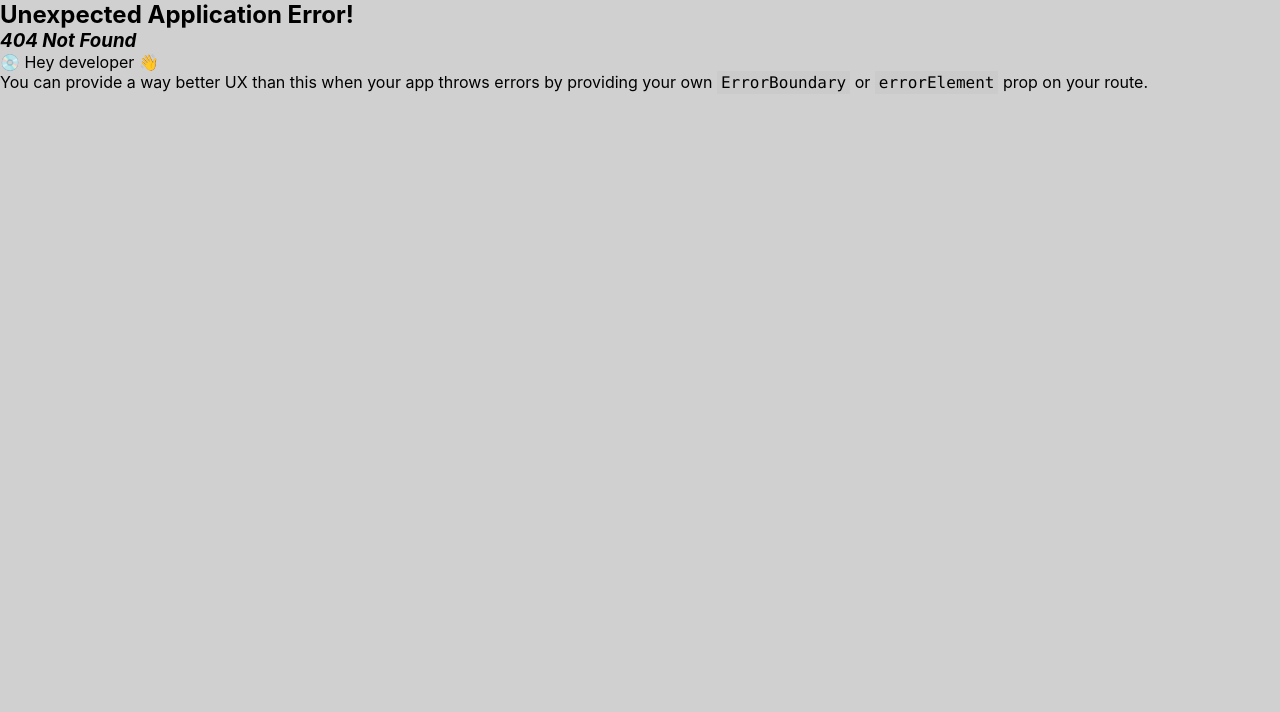
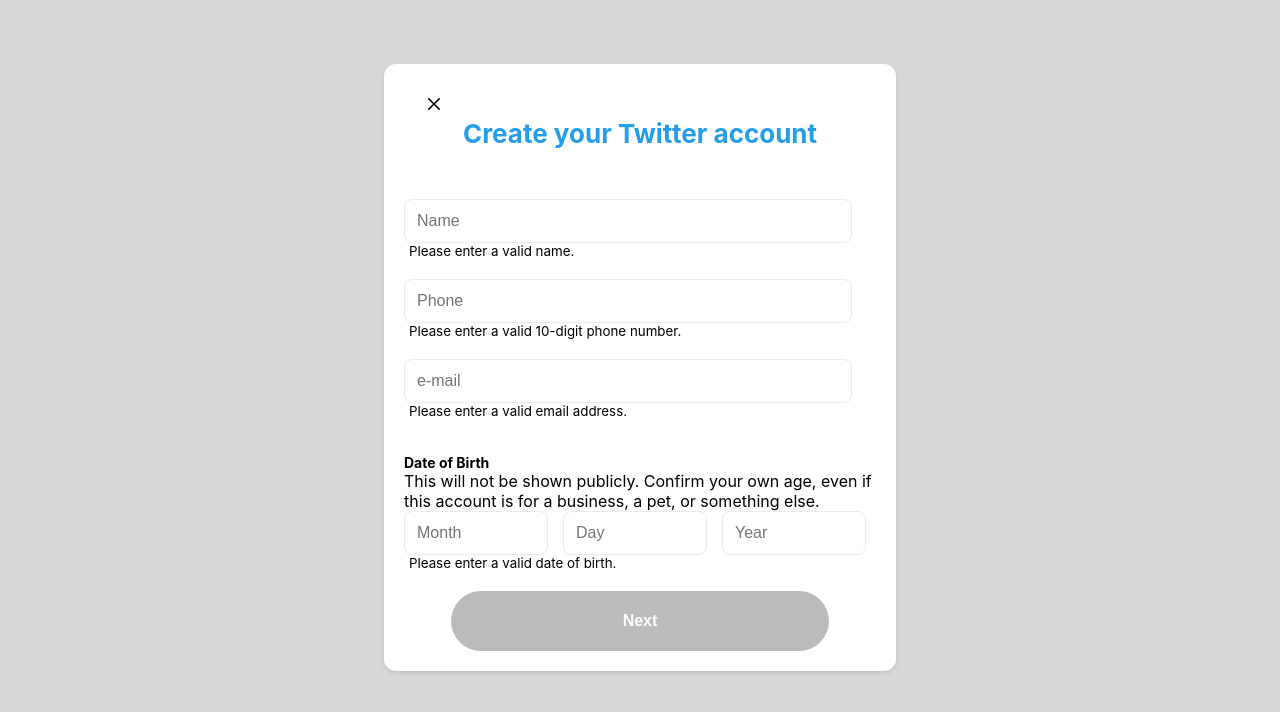
Before and after one commit to Zeeshan00-7/TWITTER-CLONE, a React (Create React App) app: page /loginform in a window 1280 px wide. Before the commit this address had no page. Shown: the top 712 px of the page. Built offline with nearby package versions, Linux system fonts and the light colour scheme.

Commit message:
adding routing and login form

```diff
--- a/src/pages/Home/home.js
+++ b/src/pages/Home/home.js
@@ -2,7 +2,7 @@
 
 const Home = () => {
   return (
-    <div></div>
+    <div> This is home Page</div>
   )
 }
 
--- /dev/null
+++ b/src/pages/LoginForm/loginform.css
@@ -0,0 +1,120 @@
+
+.signup-container {
+  max-width: 40%;
+  max-height: 60%;
+  margin: 0 auto;
+  margin-top: 5%;
+  padding: 20px;
+  background-color: #fff;
+  border-radius: 12px;
+  box-shadow: 0 2px 4px rgba(0, 0, 0, 0.1);
+  display: flex;
+  flex-direction: column;
+  align-items: center;
+  justify-content: space-between;
+}
+.head{
+  width: 100%;
+
+  padding: 10px 0px 0px 20px;
+}
+.cut{
+  font-size: 20px;
+}
+.signup-container h1 {
+  font-size: 26px;
+  font-weight: bold;
+  color: #249eeb;
+  margin-bottom: 50px;
+
+}
+
+.form-group {
+  margin-bottom: 20px;
+  display: flex;
+  flex-direction: column;
+}
+
+label {
+  font-size: 14px;
+  font-weight: bold;
+  color: #000000;
+  margin-top: 15px;
+  text-align: start;
+}
+
+input {
+  width: 95%;
+  padding: 12px;
+  font-size: 16px;
+  border-radius: 8px;
+  border: 1px solid #e6ecf0;
+}
+
+input:focus {
+  outline: none;
+  border-color: #1da1f2;
+  box-shadow: 0 0 0 3px rgba(29, 161, 242, 0.3);
+}
+
+.dob-group {
+  display: flex;
+  gap: 5px;
+  width: 100%;
+}
+
+.dob-group input {
+  flex: 1;
+  margin-right: 10px;
+}
+
+button {
+  display: block;
+  margin: auto;
+  width: 80%;
+  height: 60px;
+  padding: 12px;
+  font-size: 16px;
+  font-weight: bold;
+  color: #fff;
+  background-color: #1da1f2;
+  border: none;
+  border-radius: 100px;
+  cursor: pointer;
+}
+
+button:hover {
+  background-color: #0c8de4;
+}
+
+button:disabled {
+  background-color: #bbb;
+  cursor: not-allowed;
+}
+
+.button-wrapper {
+  position: relative;
+}
+
+.button-wrapper::before {
+  content: '';
+  position: absolute;
+  top: 50%;
+  left: 50%;
+  transform: translate(-50%, -50%);
+  height: 3px;
+  width: 100%;
+  background-color: #e6ecf0;
+}
+
+.button-wrapper button {
+  position: relative;
+  z-index: 1;
+}
+
+.button-wrapper button:hover {
+  background-color: #1da1f2;
+}
+.signup-container small{
+  margin-left: 5px;
+}
--- /dev/null
+++ b/src/pages/LoginForm/loginform.js
@@ -0,0 +1,138 @@
+import  { useState } from 'react';
+import './loginform.css'
+import { RxCross2 } from "react-icons/rx";
+import { useNavigate } from 'react-router-dom';
+
+const LoginForm = () => {
+
+
+  const navigate = useNavigate()
+  function backTo(){
+    navigate('/signup')
+  }
+
+
+  const [name, setName] = useState('');
+  const [phone, setPhone] = useState('');
+  const [email, setEmail] = useState('');
+  const [month, setMonth] = useState('');
+  const [date, setDate] = useState('');
+  const [year, setYear] = useState('');
+  const handleSubmit = (e) => {
+    e.preventDefault();
+  };
+
+  const validateName = (input) => {
+    return input.trim().length > 0;
+  };
+
+  const validatePhone = (input) => {
+    const phoneRegex = /^\d{10}$/;
+    return phoneRegex.test(input);
+  };
+
+  const validateEmail = (input) => {
+    const emailRegex = /^[^\s@]+@[^\s@]+\.[^\s@]+$/;
+    return emailRegex.test(input);
+  };
+
+  const validateDate = (input) => {
+    const parsedDate = new Date(input);
+    return !isNaN(parsedDate);
+  };
+
+  const isFormValid = () => {
+    return (
+      validateName(name) &&
+      validatePhone(phone) &&
+      validateEmail(email) &&
+      validateDate(`${month} ${date} ${year}`)
+    );
+  };
+
+
+
+
+  return (
+
+     <div className="signup-container">
+      <header className="head">
+             <RxCross2 onClick={backTo} className="cut"/>
+      </header>
+      <h1>Create your Twitter account</h1>
+      <form onSubmit={handleSubmit}>
+        <div className="form-group">
+          <input
+            type="text"
+            id="name"
+            placeholder='Name'
+            value={name}
+            onChange={(e) => setName(e.target.value)}
+            required
+          />
+          {!validateName(name)? <small>Please enter a valid name.</small> : ''}
+          {/* we can change the condition according to our needs */}
+        </div>
+        <div className="form-group">
+          <input
+            type="tel"
+            id="phone"
+            placeholder='Phone'
+            value={phone}
+            onChange={(e) => setPhone(e.target.value)}
+            required
+          />
+          {!validatePhone(phone) && <small>Please enter a valid 10-digit phone number.</small>}
+        </div>
+        <div className="form-group">
+          <input
+            type="email"
+            id="email"
+            placeholder='e-mail'
+            value={email}
+            onChange={(e) => setEmail(e.target.value)}
+            required
+          />
+          {!validateEmail(email) && <small>Please enter a valid email address.</small>}
+        </div>
+        <div className="form-group">
+          <label>Date of Birth</label>
+          <p className="dob-disclaimer">
+            This will not be shown publicly. Confirm your own age, even if this account is for a business, a pet, or something else.
+          </p>
+          <div className="dob-group">
+            <input
+              type="text"
+              placeholder="Month"
+              value={month}
+              onChange={(e) => setMonth(e.target.value)}
+              required
+            />
+            <input
+              type="text"
+              placeholder="Day"
+              value={date}
+              onChange={(e) => setDate(e.target.value)}
+              required
+            />
+            <input
+              type="text"
+              placeholder="Year"
+              value={year}
+              onChange={(e) => setYear(e.target.value)}
+              required
+            />
+          </div>
+          {!validateDate(`${month} ${date} ${year}`) && <small>Please enter a valid date of birth.</small>}
+
+        </div>
+        <button type="submit" disabled={!isFormValid()}>
+          Next
+        </button>
+      </form>
+    </div>
+  );
+};
+
+
+export default LoginForm;
--- a/src/pages/SignIN/signIn.js
+++ b/src/pages/SignIN/signIn.js
@@ -15,7 +15,9 @@
 
   const [input,setInput] = useState('');
 
-
+  function forgotPass(){
+    navigate("/forgotPass")
+  }
 
 
   const handleClick = () => {
@@ -45,7 +47,7 @@
         <div><TextField className={styles.outlinedInput}
         label="Phone,email or username" variant="outlined" value={input} onChange={(e) => setInput(e.target.value)}/></div>
         <div className={styles.nextBtn} onClick={handleClick}><span>Next</span></div>
-        <div className={styles.password}><span>Forgot Password?</span></div>
+        <div className={styles.password} onClick={forgotPass}><span >Forgot Password?</span></div>
         <div className={styles.footer}><p>Don't have an account?<button onClick={() => navigate("/signup")}>Sign up</button></p></div>
 
     </div>
--- a/src/pages/SignIN/signIn.module.css
+++ b/src/pages/SignIN/signIn.module.css
@@ -142,8 +142,11 @@
     font-size: 1rem;
     margin-left: 0.2rem;
     color: #1DA1F2;
+    height: 40px;
 }
 .footer button:hover {
+    background-color: #bde4fc;
+
     text-decoration: underline;
     transition: 0.2s ease-in-out;
 }
--- a/src/pages/SignUP/signUp.js
+++ b/src/pages/SignUP/signUp.js
@@ -2,11 +2,32 @@
 import { BsTwitter } from "react-icons/bs";
 import { FcGoogle } from "react-icons/fc";
 import { AiFillApple } from "react-icons/ai";
+import { useNavigate } from 'react-router-dom';
+import { Button  } from '@mui/material';
+import { RxCross2 } from "react-icons/rx";
 
 
 export default function SignUP(){
+
+  const navigate =useNavigate()
+
+  function handleTravel(){
+    navigate('/loginform')
+  }
+  function backToSign(){
+    navigate('/')
+  }
+
+  function backTo(){
+      navigate('/')
+  }
+
+
     return(
        <div className={style.outer}>
+       <header className={style.head}>
+             <RxCross2 onClick={backTo} className={style.cut}/>
+         </header>
         <div className={style.iconT}>
         <BsTwitter className={style.contain}/>
         </div>
@@ -22,10 +43,11 @@
             <h4>Sign Up with Apple</h4>
             </div>
             <p>or</p>
-            <button className={style.btn}>Create account</button>
+            <Button variant="contained" onClick={handleTravel}
+             sx={{width: "40%", borderRadius: "50px", height: "50px"}}>Create account</Button>
             <p className={style.privacy}>By signing up, you agree to the <a href='https://twitter.com/en/tos'>Terms of Service,</a>and <a href='https://twitter.com/en/privacy'>Privacy Policy</a>, including <a href='https://help.twitter.com/en/rules-and-policies/twitter-cookies'>Cookie Use.</a></p>
 
-            <p>have an account already? <span className={style.logText}>Log in</span></p>
+            <p>have an account already? <span className={style.logText} onClick={backToSign}  >Log in</span></p>
 
        </div>
     )
--- a/src/pages/SignUP/signUp.module.css
+++ b/src/pages/SignUP/signUp.module.css
@@ -14,6 +14,14 @@
     border-radius: 20px;
     margin-top: 8vh;
 }
+.head{
+    width: 100%;
+    height: 20px;
+    padding: 20px 0px 0px 20px;
+  }
+  .cut{
+    font-size: 20px;
+  }
 .iconT{
     margin: 30px;
     color: rgb(38, 166, 217);
--- /dev/null
+++ b/src/pages/forgotPass/forgotPass.js
@@ -0,0 +1,33 @@
+import style from './forgotPass.module.css'
+import { BsTwitter } from "react-icons/bs";
+import { RxCross2 } from "react-icons/rx";
+import { SiBackblaze } from 'react-icons/si';
+import { useNavigate } from 'react-router-dom';
+import TextField from '@mui/material/TextField';
+import { Button  } from '@mui/material';
+
+export default function ForgotPass(){
+
+    const navigating= useNavigate()
+    function backTo(){
+        navigating('/')
+    }
+    return(
+        <div className={style.outer}>
+            <header className={style.head}>
+             <RxCross2 onClick={backTo} className={style.cut}/>
+             </header>
+             <BsTwitter className={style.twitIcon}/>
+
+             <h1>Set new Password</h1>
+
+             <TextField id="outlined-basic" label="new Password" variant="outlined"
+             sx={{ width: "60%" }}/>
+             <TextField id="outlined-basic" label="connfirm new password" variant="outlined"
+             sx={{ width: "60%" }}/>
+             <Button variant="contained"
+             sx={{width: "60%", borderRadius: "50px"}}
+             >Proceed</Button>
+        </div>
+    )
+}
--- /dev/null
+++ b/src/pages/forgotPass/forgotPass.module.css
@@ -0,0 +1,30 @@
+body{
+  background-color: rgb(217, 216, 216);
+}
+
+.outer{
+    display: flex;
+    flex-direction: column;
+    align-items: center;
+    gap: 20px;
+    background-color: white;
+    width: 600px;
+    height: 80vh;
+    border-radius: 20px;
+    margin: auto;
+    margin-top: 10vh;
+    display: flex;
+    flex-direction: column;
+}
+.head{
+    width: 100%;
+    padding: 20px 0px 0px 20px;
+}
+.cut{
+    font-size: 20px;
+}
+.twitIcon{
+    color: rgb(15, 178, 242);
+    font-size:30px;
+
+}
```
Also changed, not shown: src/index.js (+12 -1 lines).
